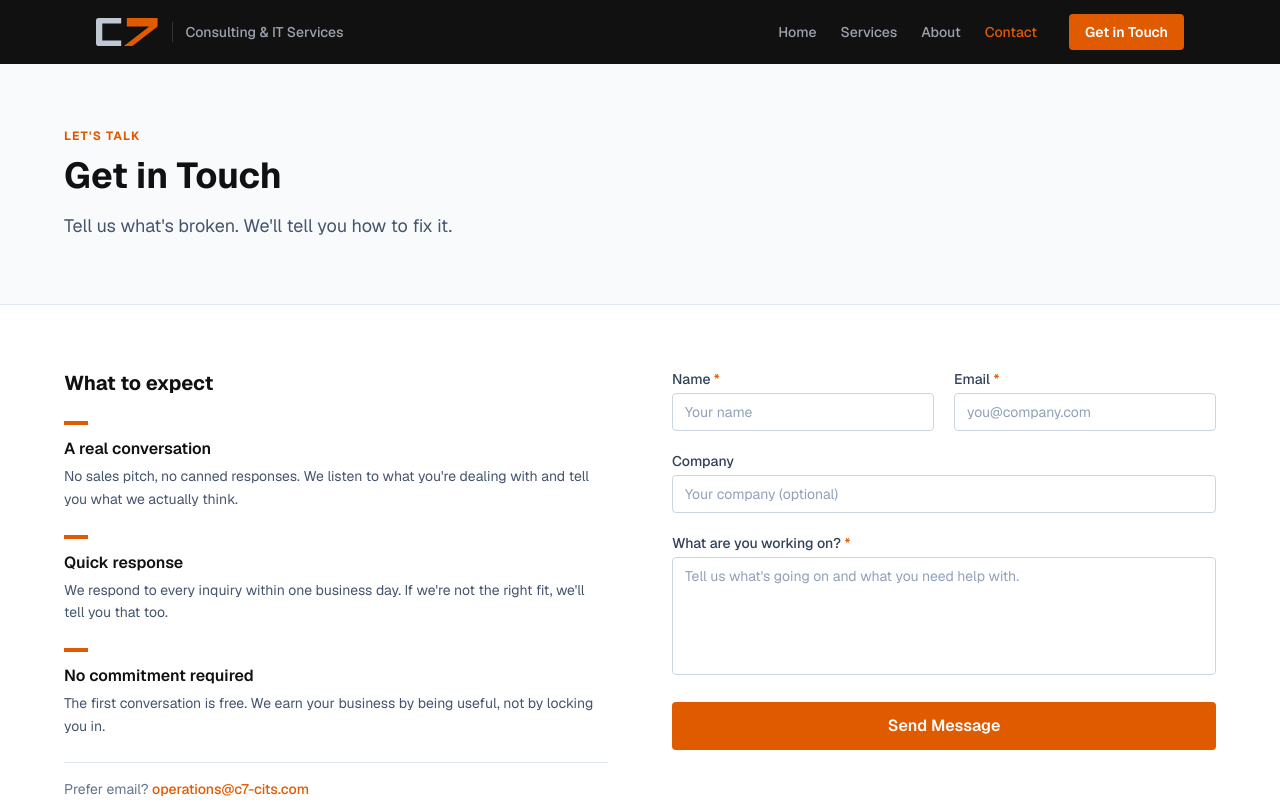
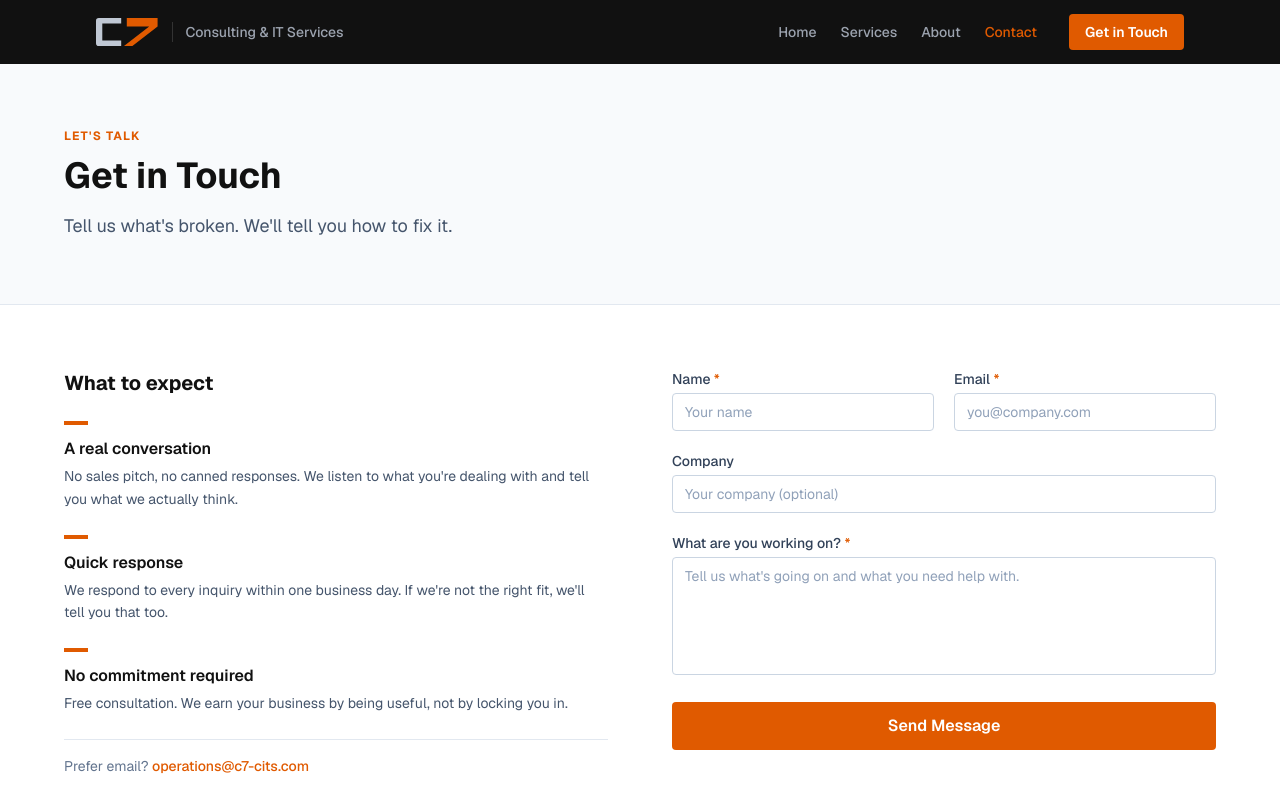
Before and after one commit to kcmadill/c7-website, a Next.js app: page /contact in a window 1280 px wide. Shown: the top 800 px of the page. Built offline with nearby package versions, Linux system fonts and the light colour scheme.

Commit message:
Update free consultation copy on contact page

```diff
--- a/app/contact/page.tsx
+++ b/app/contact/page.tsx
@@ -83,8 +83,8 @@ export default function ContactPage() {
                   No commitment required
                 </h3>
                 <p className="text-sm text-slate-600 leading-relaxed">
-                  The first conversation is free. We earn your business by being
-                  useful, not by locking you in.
+                  Free consultation. We earn your business by being useful, not
+                  by locking you in.
                 </p>
               </div>
               <div className="pt-4 border-t border-slate-200">
```
